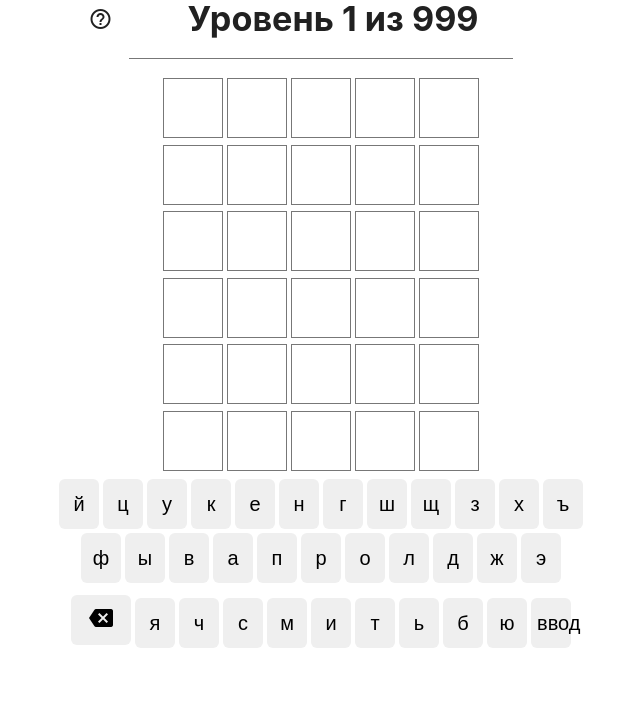
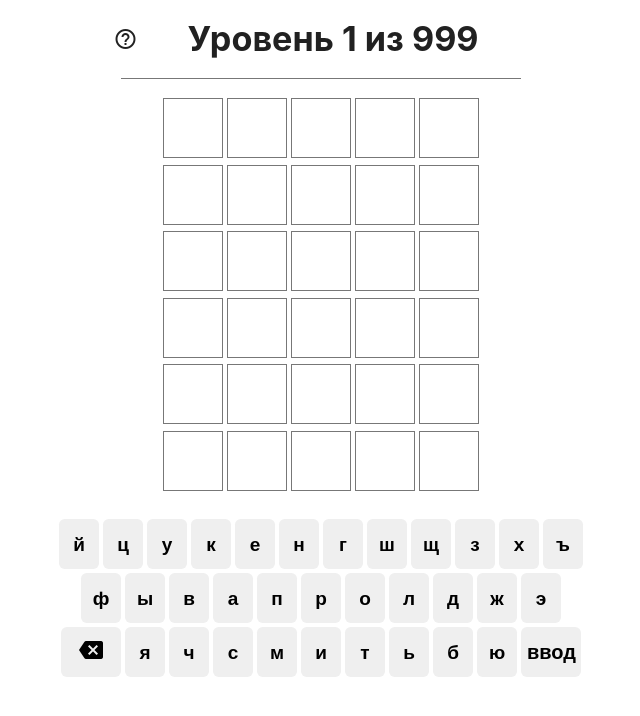
Before and after one commit to KatySkl/game, a React (Create React App) app: page / in a window 1280 px wide. Shown: the top 716 px of the page, without its empty margins (319-959 px from the left). Built offline with nearby package versions, Linux system fonts and the light colour scheme.

Commit message:
editing the keyboard

```diff
--- a/src/App.js
+++ b/src/App.js
@@ -4,10 +4,12 @@ import {Keyboard} from "./components/keyboard"
 
 function App() {
   return (
-    <>
-     <Title />
-     <Field />
-     <Keyboard />
+    < >
+     <div className="app">
+        <Title />
+        <Field />
+        <Keyboard />
+     </div>
     </>
   );
 }
--- a/src/components/keyboard.jsx
+++ b/src/components/keyboard.jsx
@@ -5,7 +5,7 @@ export const Keyboard = () => {
     return (
 
         <div className="keyboard">
-            <div>
+            <div className="container">
                 <button className="letter">й</button>
                 <button className="letter">ц</button>
                 <button className="letter">у</button>
@@ -19,7 +19,7 @@ export const Keyboard = () => {
                 <button className="letter">х</button>
                 <button className="letter">ъ</button>
             </div>
-            <div>
+            <div className="container">
                 <button className="letter">ф</button>
                 <button className="letter">ы</button>
                 <button className="letter">в</button>
@@ -32,7 +32,7 @@ export const Keyboard = () => {
                 <button className="letter">ж</button>
                 <button className="letter">э</button>
             </div>
-            <div>
+            <div className="container">
                 <button className="backSpace"><i class="material-icons">backspace</i></button>
                 <button className="letter">я</button>
                 <button className="letter">ч</button>
@@ -43,7 +43,7 @@ export const Keyboard = () => {
                 <button className="letter">ь</button>
                 <button className="letter">б</button>
                 <button className="letter">ю</button>
-                <button className="letter">ввод</button>
+                <button className="backSpace">ввод</button>
             </div>
         </div>
     )
--- a/src/components/playing field.jsx
+++ b/src/components/playing field.jsx
@@ -46,6 +46,7 @@ export const Field = () => {
                 <div className="square"></div>
                 <div className="square"></div>
             </div>
+            <hr className="indent" />
         </div>
 
     )
--- a/src/components/title.jsx
+++ b/src/components/title.jsx
@@ -4,11 +4,12 @@ export const Title = () => {
 
     return (
         <div>
+            <hr className="indent"/>
           <i className="material-icons">help_outline</i>
         <h4>
             <b>Уровень 1 из 999</b>
         </h4>
-        <hr></hr>
+        <hr className="line"/>
         </div>
     )
 }
--- a/src/index.css
+++ b/src/index.css
@@ -15,7 +15,7 @@ code {
 
 h4 {
   display: inline;
-  padding: 5rem;
+  padding: 50px;
 }
 
 .square {
@@ -32,11 +32,11 @@ h4 {
 }
 
 hr {
-  width: 30%;
+  width: 400px;
   height: 0.8px;
   background: #777777;
   border: 0;
-  margin: 20px 0 20px 35%; /* отступ над и под линией 20 пикселей */
+  margin: 20px auto 20px auto;
 }
 
 .backSpace {
@@ -44,25 +44,41 @@ hr {
   font-size: 20px;
   font-family: sans-serif;
   position: relative;
-  text-align: center;
   border-radius: 0.3em;
   width: 60px;
   height: 50px;
   border: 0;
-  margin: 10px 2px ;
+  margin: 2px ;
+  font-weight: bold;
 }
 
 .letter {
   text-align: center;
-  font-size: 20px;
+  font-size: 19px;
   font-family: sans-serif;
   position: relative;
-  text-align: center;
   border-radius: 0.3em;
   width: 40px;
   height: 50px;
   border: 0;
   margin: 2px;
-
+  font-weight: bold;
 
 }
+
+.container {
+  display: flex;
+  justify-content: center;
+  align-items: stretch;
+}
+
+.indent {
+  height: 0px;
+}
+
+.app {
+  min-width: 400px;
+  max-width: 1300px;
+  min-height: 680px;
+  max-height: 750px;
+}
--- a/src/index.js
+++ b/src/index.js
@@ -1,8 +1,7 @@
 import React from 'react';
 import ReactDOM from 'react-dom/client';
 import './index.css';
-import App from './App';
-import { Title } from "./components/title";
+import App from './App'
 
 const root = ReactDOM.createRoot(document.getElementById('root'));
 root.render(
```
Also changed, not shown: 1 other file (tests, documents, lock files or other folders).
